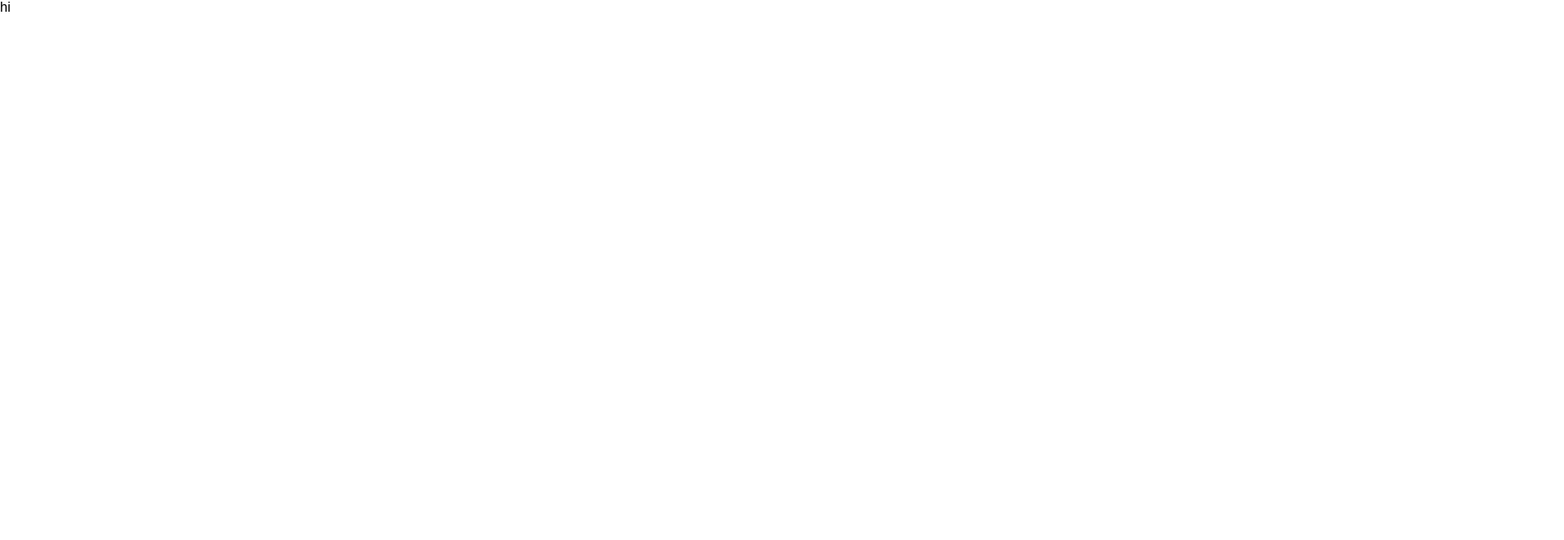
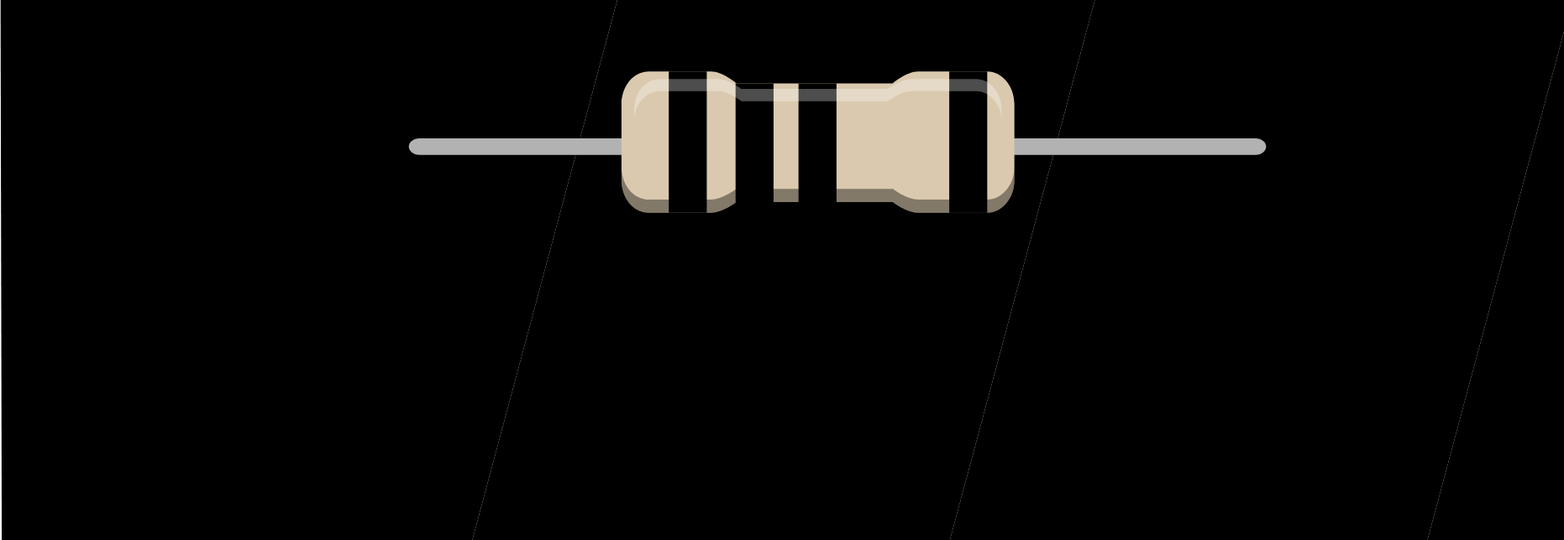
Before and after one commit to theredpea/resistance, a React (Create React App) app: page / in a window 1280 px wide. Shown: the top 644 px of the page at 84% size, 1862 px wide, since content can reach past the window. Built offline with nearby package versions, Linux system fonts and the light colour scheme.

Commit message:
Rendering SVG!

```diff
--- a/src/App.js
+++ b/src/App.js
@@ -1,9 +1,113 @@
 import React, { Component } from 'react';
-import logo from './logo.svg';
+// import logo from './logo.svg';
 import './App.css';
 
 class App extends Component {
-  render() { return <div>hi</div>;  }
+  render() { return <svg
+    xmlns="http://www.w3.org/2000/svg"
+    id="svg8"
+    version="1.1"
+    viewBox="0 0 492.69214 328.4613"
+    height="328.4613mm"
+    width="492.69214mm">
+   <g
+      transform="translate(133.61049,0.25170138)"
+      id="layer1">
+      <g id="background">
+     <path
+         id="background_pane_1"
+        d="M -133.50466,-0.26058045 H 60.76207 l 0,340.04816045 H -44.771175 Z"
+        transform="matrix(1,0,-0.25881905,0.96592583,0,0)" />
+     <path
+         id="background_pane_2"
+        d="M 60.762066,-0.26057881 H 211.19659 V 339.78758 H 60.762066 Z"
+
+        transform="matrix(1,0,-0.25881905,0.96592583,0,0)" />
+     <path
+         id="background_pane_3"
+        d="M 211.19659,-0.26057881 H 361.63112 V 339.78758 H 211.19659 Z"
+
+        transform="matrix(1,0,-0.25881905,0.96592583,0,0)" />
+     <path
+         id="background_pane_4"
+        d="m 361.6311,-0.26057881 v 0 L 448.45548,339.78758 H 361.6311 Z"
+
+        transform="matrix(1,0,-0.25881905,0.96592583,0,0)" />
+     </g>
+     <path
+        id="rect4576"
+        d="M -1.5002731,43.391687 H 261.88036 c 1.85084,0 3.34087,1.171057 3.34087,2.625687 0,1.454631 -1.49003,2.625688 -3.34087,2.625688 H -1.5002731 c -1.850842,0 -3.34087,-1.171057 -3.34087,-2.625688 0,-1.45463 1.490028,-2.625687 3.34087,-2.625687 z"
+
+        fill="#b2b2b3"/>
+     <path
+        id="rect4485"
+        d="m 70.73683,22.304816 c -4.755732,0 -8.584488,4.603681 -8.584488,10.32185 v 23.965651 c 0,5.718167 3.828756,10.321851 8.584488,10.321851 h 19.570382 c 3.646522,0 7.994346,-3.373437 7.994346,-3.373437 h 49.348082 c 0,0 4.34733,3.373437 7.99382,3.373437 h 21.68705 c 4.75573,0 8.58449,-4.603684 8.58449,-10.321851 V 32.626666 c 0,-5.718169 -3.82876,-10.32185 -8.58449,-10.32185 h -21.68705 c -3.77214,0 -8.1163,3.773929 -8.1163,3.773929 H 98.424031 c 0,0 -4.344599,-3.773929 -8.116819,-3.773929 z"
+        fill="#dac9ae"
+        />
+
+        <g id="bands">
+           <rect
+             ry="0"
+             rx="0"
+             y="22.304823"
+             x="77.050888"
+             height="44.5644"
+             width="11.966142"
+             id="rect4530"
+
+               />
+           <rect
+             ry="0"
+             rx="0"
+             y="26.078733"
+             x="98.093033"
+             height="37.461983"
+             width="11.966142"
+             id="rect4530-7"
+
+             />
+           <rect
+             ry="0"
+             rx="0"
+             y="26.078733"
+             x="117.92078"
+             height="37.461983"
+             width="11.966142"
+             id="rect4530-7-7"
+
+             />
+           <rect
+             ry="0"
+             rx="0"
+             y="22.304892"
+             x="165.39787"
+             height="44.609203"
+             width="11.966142"
+             id="rect4530-7-7-8"
+
+             />
+
+        </g>
+        <g id="highlights">
+
+         <path
+           id="rect4485-4-0"
+           d="m 66.154378,38.186262 v -3.87449 c 0,-5.34835 3.58114,-9.65431 8.029305,-9.65431 h 18.30471 c 3.410691,0 7.477328,3.15527 7.477328,3.15527 h 46.156409 c 0,0 4.06618,-3.15527 7.47685,-3.15527 h 20.28448 c 4.44816,0 8.02931,4.30596 8.02931,9.65431 v 3.87449 c 0,-5.34835 -3.58115,-9.65431 -8.02931,-9.65431 h -20.28448 c -3.41067,0 -7.47685,3.15527 -7.47685,3.15527 H 99.965721 c 0,0 -4.066637,-3.15527 -7.477328,-3.15527 h -18.30471 c -4.448165,0 -8.029305,4.30596 -8.029305,9.65431 z"
+           fill="white"
+           fill-opacity="0.3"
+
+           />
+
+         <path
+           id="rect4485-4"
+           d="m 62.152342,52.422862 v 4.14239 c 0,5.71816 3.828757,10.32185 8.584489,10.32185 h 19.570382 c 3.646522,0 7.994345,-3.37344 7.994345,-3.37344 h 49.347882 c 0,0 4.34733,3.37344 7.99383,3.37344 h 21.68704 c 4.75573,0 8.58449,-4.60369 8.58449,-10.32185 v -4.14239 c 0,5.71816 -3.82876,10.32185 -8.58449,10.32185 h -21.68704 c -3.6465,0 -7.99383,-3.37344 -7.99383,-3.37344 H 98.301558 c 0,0 -4.347823,3.37344 -7.994345,3.37344 H 70.736831 c -4.755732,0 -8.584489,-4.60369 -8.584489,-10.32185 z"
+           fill="black"
+           fill-opacity="0.4"
+           />
+     </g>
+   </g>
+ </svg>
+ ;  }
 }
 
 export default App;
```
